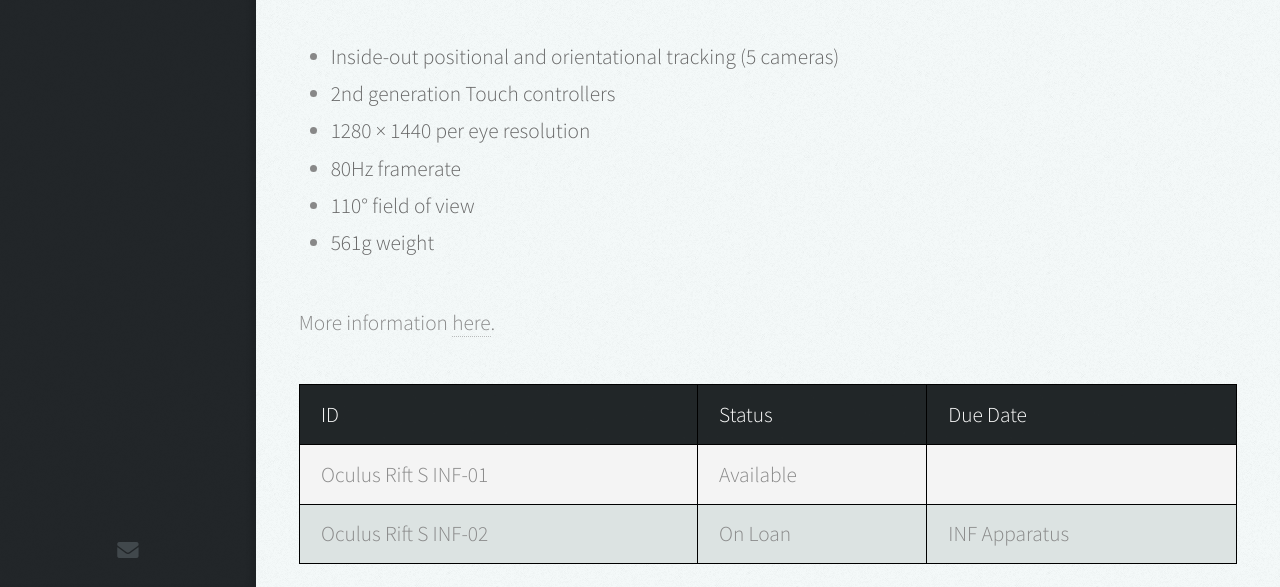
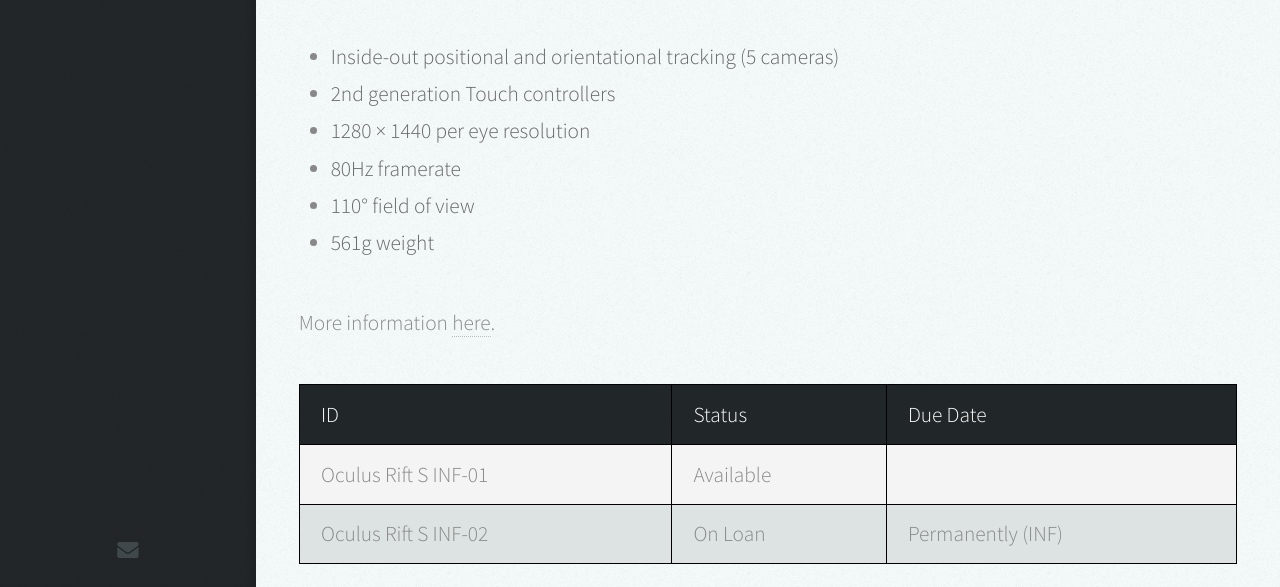
Before and after one commit to inftrr161/inftrr161.github.io, a plain HTML site: page catalogue/oculus-rift-s.html in a window 1280 px wide. Shown: the part 213-800 px from the top of the page. Drawn offline with nearby package versions, Linux system fonts and the light colour scheme.

Commit message:
translation tweak

```diff
--- a/catalogue/oculus-rift-s.html
+++ b/catalogue/oculus-rift-s.html
@@ -87,7 +87,7 @@ More information <a href="https://en.wikipedia.org/wiki/Oculus_Rift_S">here</a>.
 <tr>
   <td>Oculus Rift S INF-02</td>
   <td>On Loan</td>
-  <td>INF Apparatus</td>
+  <td>Permanently (INF)</td>
 </tr>
 </table>
 <p><b>Equipment lot: AR/VR headsets</b></p>
```
Also changed, not shown: catalogue/vive-cosmos.html (+1 -1 lines), catalogue/vr-workstation.html (+1 -1 lines).
